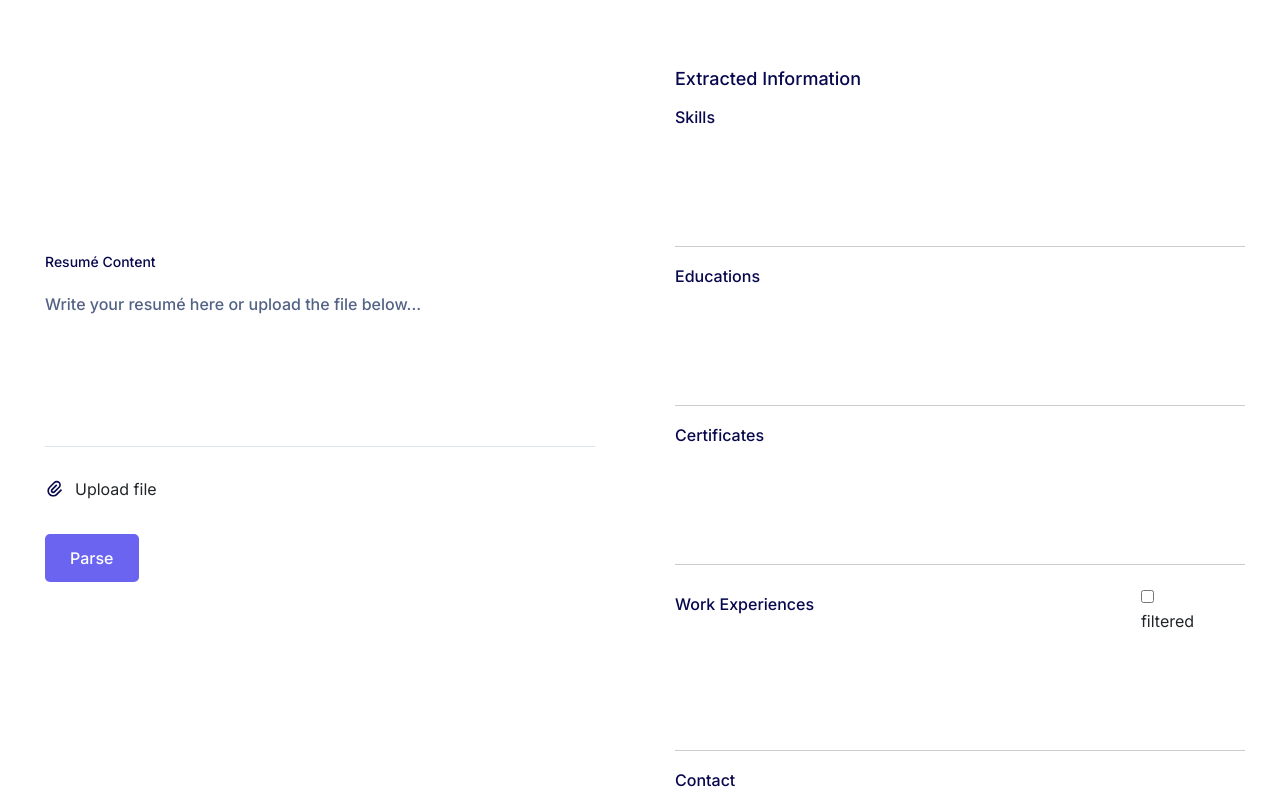
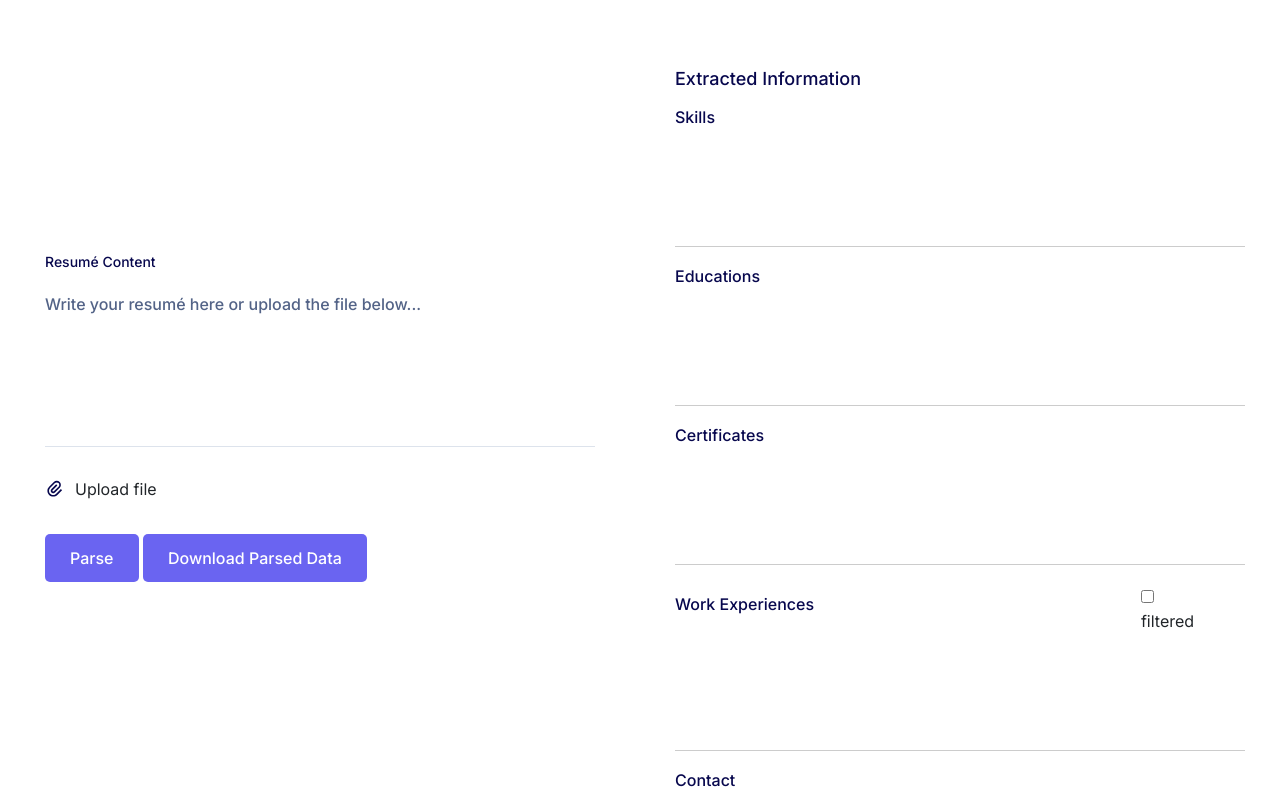
Before and after one commit to thassung/Resume_Parser, a Flask app: page / in a window 1280 px wide. Shown: the top 791 px of the page. Run offline with Flask 3, Linux system fonts and the light colour scheme; parts of the project's set-up code (start-up, migrations or seed data) failed here and were passed over; some libraries are stand-ins or nearby versions.

Commit message:
Merge branch 'main' of https://github.com/thassung/Resume_Parser

```diff
--- a/app/static/script.js
+++ b/app/static/script.js
@@ -157,3 +157,46 @@ $(document).ready(function () {
     });
   });
 });
+
+$(document).ready(function() {
+  $('#downloadJsonResponse').click(function() {
+
+    var formData = new FormData();
+    var fileInput = document.getElementById('upload');
+    var file = fileInput.files[0];
+    var messageTextarea = document.getElementById('message').value.trim();
+
+    if (file) {
+      formData.append('upload', file);
+    } else if (messageTextarea) {
+      formData.append('message', messageTextarea);
+    } else {
+      alert('Please upload a file or enter text.');
+      return;
+    }
+
+    $.ajax({
+      url: '/upload',
+      type: 'POST',
+      data: formData,
+      processData: false,
+      contentType: false,
+      success: function(data) {
+        // Create a Blob with the JSON data
+        var blob = new Blob([JSON.stringify(data)], {type: "application/json"});
+        // Create an anchor element and trigger a download
+        var url = URL.createObjectURL(blob);
+        var a = document.createElement('a');
+        a.href = url;
+        a.download = 'response.json';
+        document.body.appendChild(a); // We need to append the element to the dom -> this is invisible
+        a.click(); // simulate click
+        document.body.removeChild(a); // remove the element
+        URL.revokeObjectURL(url); // release the object URL
+      },
+      error: function(xhr, status, error) {
+        console.error("Error: " + error);
+      }
+    });
+  });
+});
--- a/app/static/style.css
+++ b/app/static/style.css
@@ -145,6 +145,21 @@ body {
     box-shadow: 0px 3px 8px rgba(0, 0, 0, 0.05);
 }
 
+.formbold-btn2 {
+    font-size: 16px;
+    border-radius: 5px;
+    padding: 12px 25px;
+    border: none;
+    font-weight: 500;
+    background-color: #6A64F1;
+    color: white;
+    cursor: pointer;
+    margin-top: 25px;
+}
+.formbold-btn2:hover {
+    box-shadow: 0px 3px 8px rgba(0, 0, 0, 0.05);
+}
+
 .output-wrapper {
     padding: 20px;
     background-color: #FFFFFF;
--- a/app/templates/index.html
+++ b/app/templates/index.html
@@ -65,6 +65,9 @@
             <button class="formbold-btn" type="submit" id="result">
                 Parse
             </button>
+            <button class="formbold-btn2" type="button" id="downloadJsonResponse">
+              Download Parsed Data
+            </button>
           </form>
         </div>
       </div> <!--end left column -->
```
